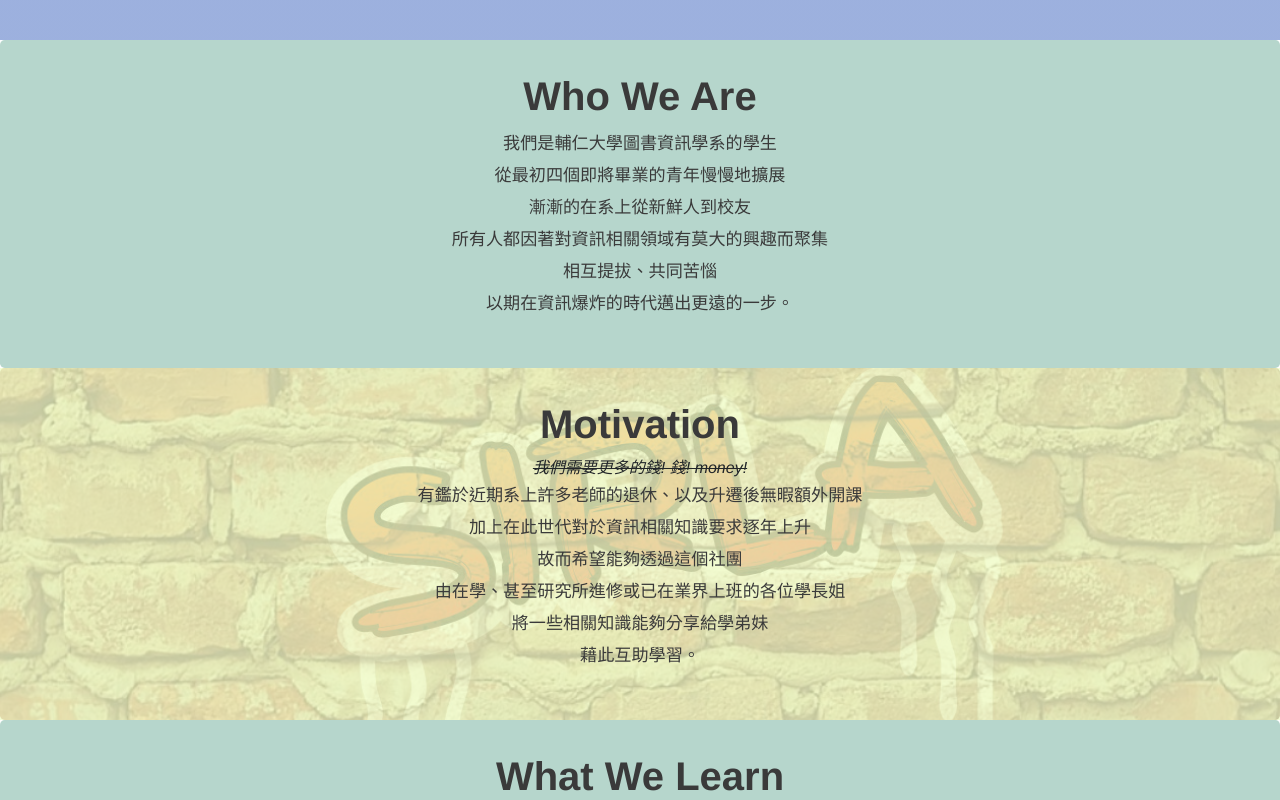
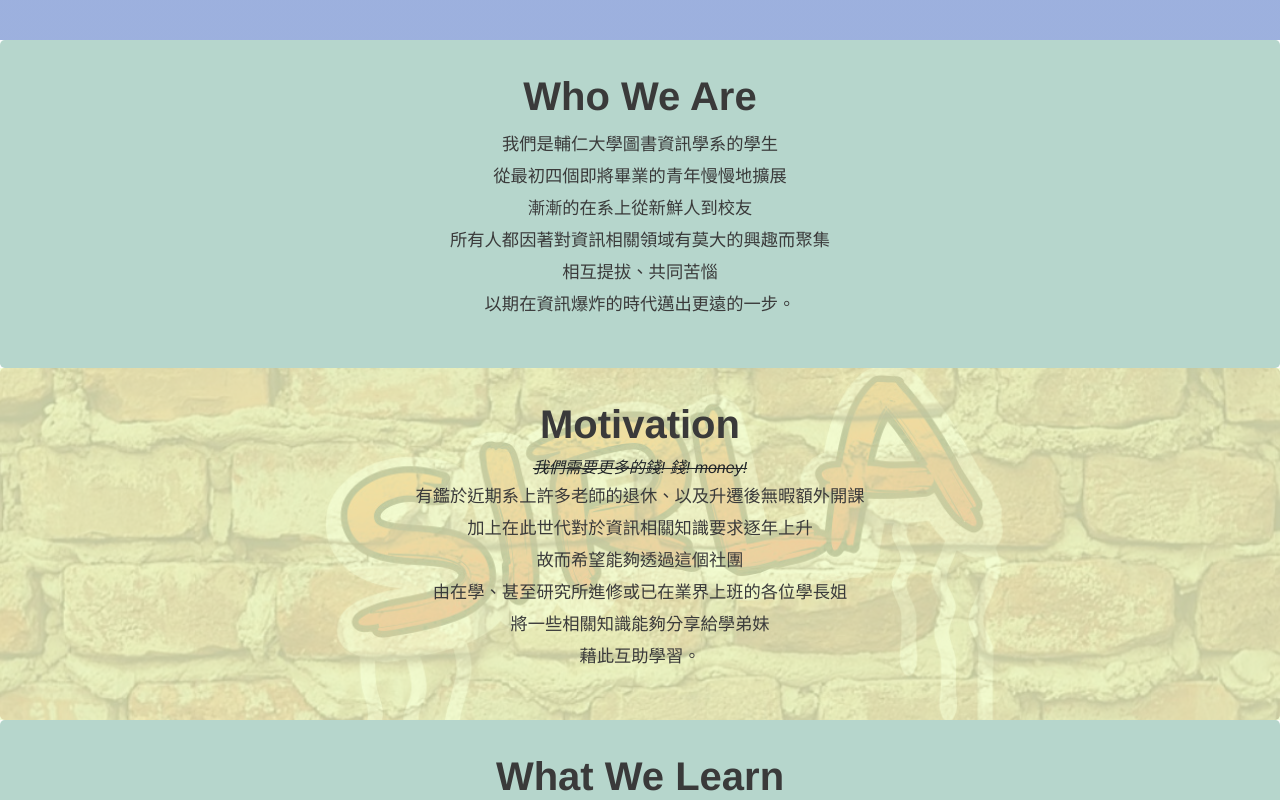
Before and after one commit to SIRLA-FJULIS/sirla-fjulis.github.io, a plain HTML site: page index.html in a window 1280 px wide. Shown: the part 760-1560 px from the top of the page. Drawn offline with nearby package versions, Linux system fonts and the light colour scheme.

Commit message:
Make text bigger a little bit.

```diff
--- a/css/indexStyle.css
+++ b/css/indexStyle.css
@@ -5,7 +5,7 @@ h1{
 }
 p{
     line-height: 2rem;
-    font-size: 1.07rem;
+    font-size: 1.08rem;
     color: #3a3a3a;
 }
 /* sirla_info */
```
